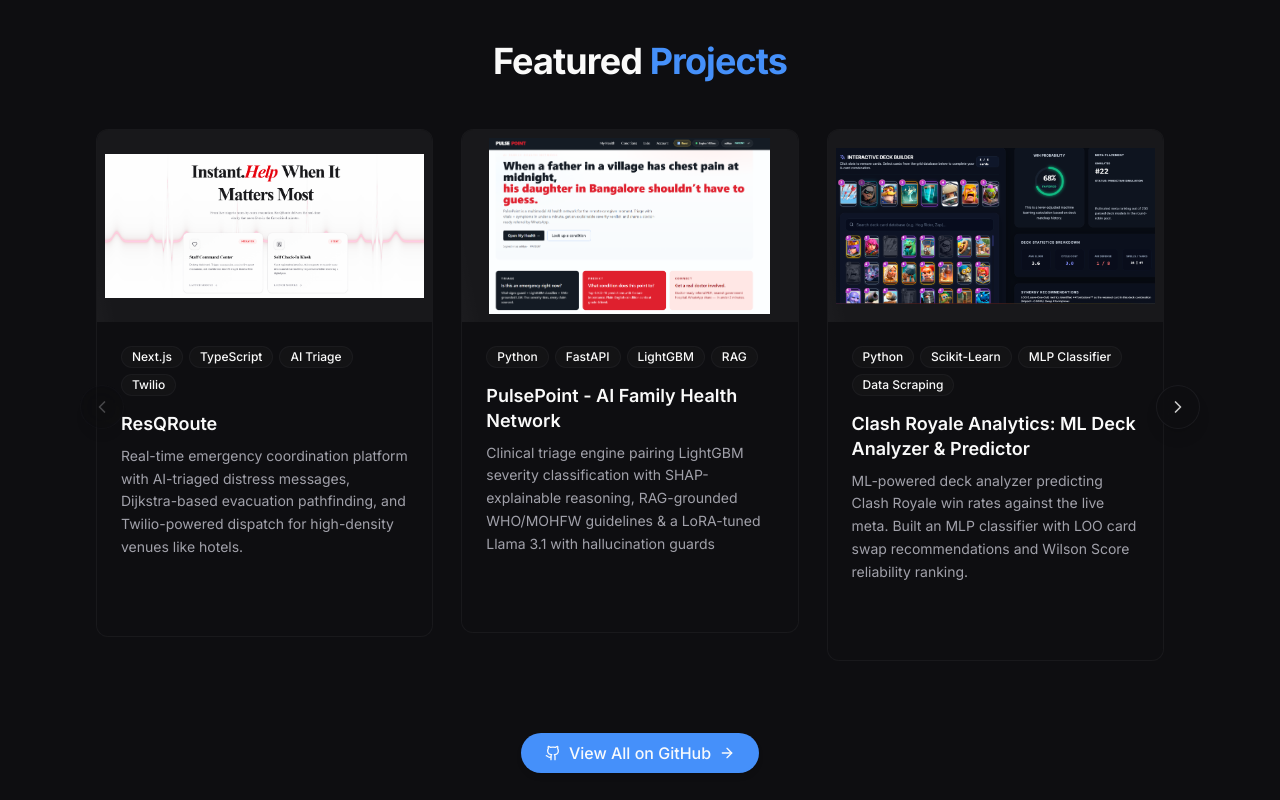
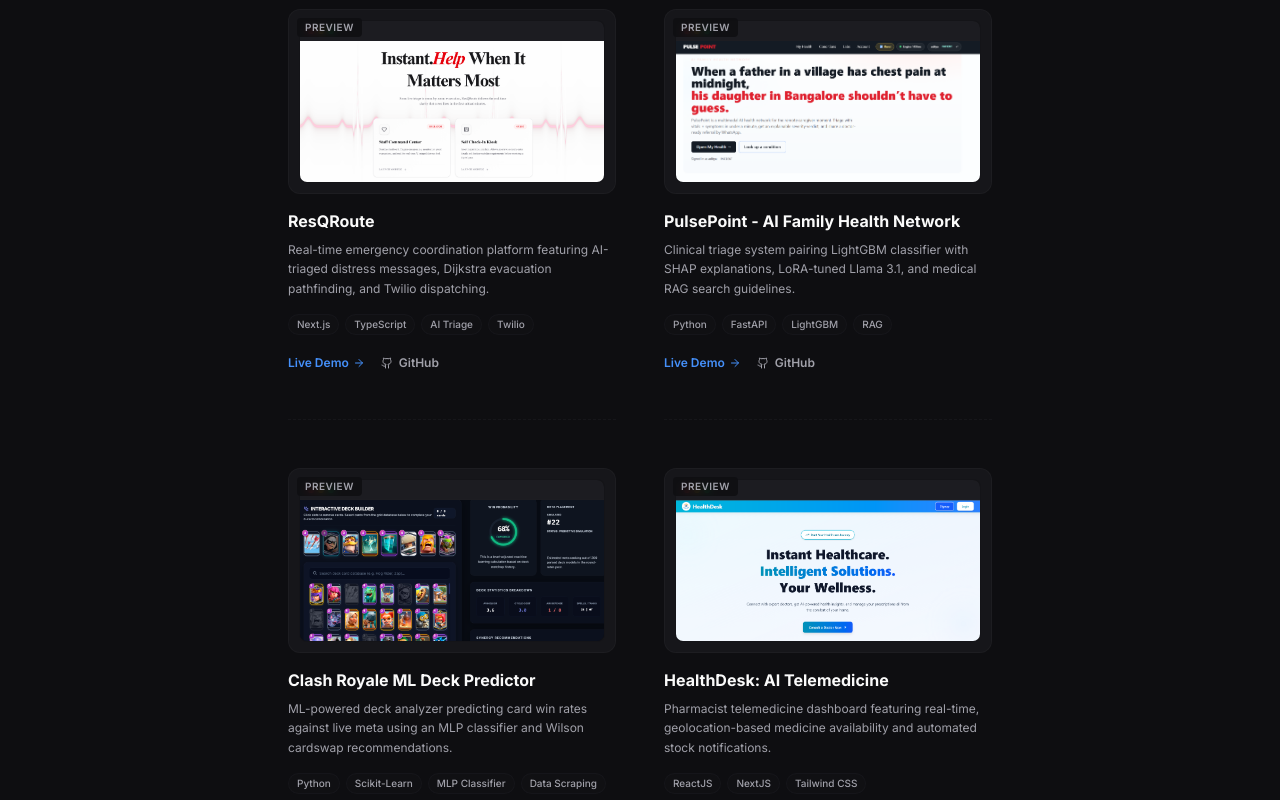
Before and after one commit to aviraltrip/portfolio, a React (Vite) app: page / in a window 1280 px wide. Shown: the part 840-1640 px from the top of the page. Built offline with nearby package versions, Linux system fonts and the light colour scheme; the HTML template or start-up script is replaced by a standard one.

Commit message:
feat: add portfolio components including Projects, Skills, Contact, Hero, Navbar, and OpenSource sections

```diff
--- a/src/components/Navbar.jsx
+++ b/src/components/Navbar.jsx
@@ -96,10 +96,6 @@
               )}
             >
               {item.name}
-              <span className={cn(
-                "absolute bottom-0 left-0 h-0.5 bg-primary rounded-full transition-all duration-300",
-                activeSection === item.id ? "w-full" : "w-0 group-hover/nav:w-full"
-              )} />
             </a>
           ))}
           <div className="ml-3 flex items-center gap-3 h-full">
--- a/src/components/OpenSourceSection.jsx
+++ b/src/components/OpenSourceSection.jsx
@@ -49,8 +49,8 @@
 
 export const OpenSourceSection = () => {
   return (
-    <section id="opensource" className="py-24 px-4 relative overflow-hidden">
-      <div className="container mx-auto max-w-4xl relative z-10">
+    <section id="opensource" className="pt-12 pb-12 px-4 relative overflow-hidden">
+      <div className="container mx-auto max-w-3xl relative z-10">
         <h2 className="section-heading">
           Open <span className="text-gradient">Source</span>
         </h2>
--- a/src/components/ProjectsSection.jsx
+++ b/src/components/ProjectsSection.jsx
@@ -1,12 +1,13 @@
-import { ArrowRight, ChevronLeft, ChevronRight, ExternalLink, Github, Sparkles, Star } from "lucide-react";
-import { useCallback, useEffect, useRef, useState } from "react";
+import { ArrowRight, Github } from "lucide-react";
+import { cn } from "@/lib/utils";
 
+// Featured projects list - formatted as a clean 2x2 grid column layout
 const projects = [
   {
     id: 1,
     title: "ResQRoute",
     description:
-      "Real-time emergency coordination platform with AI-triaged distress messages, Dijkstra-based evacuation pathfinding, and Twilio-powered dispatch for high-density venues like hotels.",
+      "Real-time emergency coordination platform featuring AI-triaged distress messages, Dijkstra evacuation pathfinding, and Twilio dispatching.",
     image: "/projects/resqroute.png",
     tags: ["Next.js", "TypeScript", "AI Triage", "Twilio"],
     demoUrl: "https://res-q-route-psi.vercel.app/",
@@ -17,7 +18,7 @@
     id: 2,
     title: "PulsePoint - AI Family Health Network",
     description:
-      "Clinical triage engine pairing LightGBM severity classification with SHAP-explainable reasoning, RAG-grounded WHO/MOHFW guidelines & a LoRA-tuned Llama 3.1 with hallucination guards",
+      "Clinical triage system pairing LightGBM classifier with SHAP explanations, LoRA-tuned Llama 3.1, and medical RAG search guidelines.",
     image: "/projects/pulsepoint.png",
     tags: ["Python", "FastAPI", "LightGBM", "RAG"],
     demoUrl: "https://pulsepoint-zeta.vercel.app/",
@@ -26,9 +27,9 @@
   },
   {
     id: 3,
-    title: "Clash Royale Analytics: ML Deck Analyzer & Predictor",
+    title: "Clash Royale ML Deck Predictor",
     description:
-      "ML-powered deck analyzer predicting Clash Royale win rates against the live meta. Built an MLP classifier with LOO card swap recommendations and Wilson Score reliability ranking.",
+      "ML-powered deck analyzer predicting card win rates against live meta using an MLP classifier and Wilson cardswap recommendations.",
     image: "/projects/clashroyale.png",
     tags: ["Python", "Scikit-Learn", "MLP Classifier", "Data Scraping"],
     demoUrl: "https://cr-analytics-five.vercel.app/",
@@ -37,95 +38,83 @@
   },
   {
     id: 4,
-    title: "OnlyTechs: Leaderboard Platform",
+    title: "HealthDesk: AI Telemedicine",
     description:
-      "Skill-based rankings dashboard with backend API integration and efficient pagination. Performance-focused interface using Next.js.",
-    image: "/projects/onlytechs.png",
-    tags: ["ReactJS", "NextJS", "Tailwind CSS"],
-    demoUrl: "https://onlytechs.vercel.app/",
-    githubUrl: "#",
-    featured: false,
-  },
-  {
-    id: 5,
-    title: "HealthDesk: AI-Powered Telemedicine",
-    description:
-      "Built a Pharmacist Control Panel with real-time, geolocation-based medicine availability and automated stock notifications. Dynamic routing via Next.js.",
+      "Pharmacist telemedicine dashboard featuring real-time, geolocation-based medicine availability and automated stock notifications.",
     image: "/projects/healthdesk.png",
     tags: ["ReactJS", "NextJS", "Tailwind CSS"],
     demoUrl: "https://axios-tawny-tau.vercel.app/",
     githubUrl: "https://github.com/Hellf0rg0d/healthdesk",
     featured: true,
   },
-  {
-    id: 6,
-    title: "Coming Soon",
-    description: "Something new is in the works. Stay tuned!",
-    image: null,
-    tags: [],
-    demoUrl: null,
-    githubUrl: null,
-    featured: false,
-    comingSoon: true,
-  },
 ];
 
 const ProjectCard = ({ project, index }) => {
-  const [isHovered, setIsHovered] = useState(false);
-
-  if (project.comingSoon) {
   return (
     <div
-        className="group relative animate-in fade-in slide-in-from-bottom-8 duration-700 h-full"
-        style={{ animationDelay: `${index * 120}ms` }}
+      className="group relative flex flex-col h-full animate-in fade-in slide-in-from-bottom-8 duration-700"
+      style={{ animationDelay: `${index * 100}ms` }}
     >
-        <div className="relative h-full min-h-[420px] rounded-xl border border-dashed border-border/60 bg-card/40 backdrop-blur-sm flex flex-col items-center justify-center text-center p-8 overflow-hidden hover:border-primary/40 transition-all duration-500">
-          <div className="relative mb-5">
-            <div className="relative w-16 h-16 rounded-full bg-primary/10 border border-primary/20 flex items-center justify-center">
-              <Sparkles className="text-primary animate-pulse" size={28} />
+      {/* Preview Frame */}
+      <div className="relative aspect-video w-full rounded-xl border border-border/50 bg-[#16161a] p-2.5 overflow-hidden mb-4 group-hover:border-primary/30 transition-all duration-300">
+        <div className="absolute top-2 left-2 text-[10px] text-muted-foreground uppercase tracking-wider font-semibold z-10 bg-background/80 px-2 py-0.5 rounded backdrop-blur-xs">
+          Preview
         </div>
+        <div className="w-full h-full rounded-lg border border-border/30 bg-[#0e0e11] overflow-hidden relative group-hover:shadow-lg transition-all duration-300">
+          {/* Browser window header frame mock */}
+          <div className="h-5 w-full bg-[#1c1c21] border-b border-border/20 flex items-center px-2 gap-1 shrink-0">
+            <span className="w-1.5 h-1.5 rounded-full bg-red-500/80" />
+            <span className="w-1.5 h-1.5 rounded-full bg-yellow-500/80" />
+            <span className="w-1.5 h-1.5 rounded-full bg-green-500/80" />
           </div>
-          <h3 className="text-xl font-semibold mb-2 text-gradient">
-            {project.title}
-          </h3>
-          <p className="text-muted-foreground text-sm max-w-[220px] leading-relaxed">
-            {project.description}
-          </p>
-        </div>
-      </div>
-    );
-  }
-
-  return (
-    <div
-      className="group relative animate-in fade-in slide-in-from-bottom-8 duration-700"
-      style={{ animationDelay: `${index * 120}ms` }}
-      onMouseEnter={() => setIsHovered(true)}
-      onMouseLeave={() => setIsHovered(false)}
-    >
-
-      <div className="relative bg-card rounded-xl overflow-hidden border border-border/50 hover:border-primary/40 transition-all duration-500 h-full flex flex-col hover:shadow-md">
-
-        <div className="relative h-48 overflow-hidden bg-muted">
+          {project.image ? (
             <img
               src={project.image}
               alt={project.title}
-            className="w-full h-full object-contain object-center p-2 transition-all duration-700 group-hover:scale-105 group-hover:brightness-90"
+              className="w-full h-[calc(100%-20px)] object-cover object-top transition-transform duration-700 group-hover:scale-[1.02]"
             />
-          <div className="absolute inset-0 bg-gradient-to-t from-black/80 via-black/20 to-transparent opacity-0 group-hover:opacity-100 transition-opacity duration-500" />
+          ) : (
+            <div className="w-full h-[calc(100%-20px)] bg-[#131316] flex items-center justify-center text-muted-foreground text-xs">
+              No Preview Available
+            </div>
+          )}
+        </div>
+      </div>
 
+      {/* Content */}
+      <div className="flex flex-col flex-grow text-left">
+        <div className="flex items-center justify-between mb-2">
+          <h3 className="text-base font-bold text-foreground transition-colors duration-300 group-hover:text-primary leading-snug">
+            {project.title}
+          </h3>
+        </div>
 
-          <div className="absolute bottom-0 left-0 right-0 p-4 flex gap-2 translate-y-full group-hover:translate-y-0 transition-transform duration-500">
+        <p className="text-xs text-muted-foreground leading-relaxed mb-4 flex-grow">
+          {project.description}
+        </p>
+
+        {/* Tags */}
+        <div className="flex flex-wrap gap-1.5 mb-4">
+          {project.tags.map((tag) => (
+            <span
+              key={tag}
+              className="px-2 py-0.5 text-[10px] font-medium border rounded-full bg-secondary/30 text-muted-foreground border-border/30 group-hover:border-primary/20 group-hover:text-primary transition-colors duration-300"
+            >
+              {tag}
+            </span>
+          ))}
+        </div>
+
+        {/* Action Links */}
+        <div className="flex items-center gap-4 pt-1">
           {project.demoUrl && project.demoUrl !== "#" && (
             <a
               href={project.demoUrl}
               target="_blank"
               rel="noopener noreferrer"
-                className="flex-1 bg-primary/90 hover:bg-primary text-primary-foreground py-2 px-4 rounded-lg text-sm font-medium flex items-center justify-center gap-2 transition-all duration-300 hover:scale-105"
-                onClick={(e) => e.stopPropagation()}
+              className="inline-flex items-center gap-1 text-xs font-semibold text-primary hover:text-primary/80 transition-colors"
             >
-                <ExternalLink size={15} />
-                Live Demo
+              Live Demo <ArrowRight size={12} className="group-hover:translate-x-0.5 transition-transform" />
             </a>
           )}
           {project.githubUrl && project.githubUrl !== "#" && (
@@ -133,72 +122,12 @@
               href={project.githubUrl}
               target="_blank"
               rel="noopener noreferrer"
-                className="flex-1 bg-secondary/90 hover:bg-secondary text-secondary-foreground py-2 px-4 rounded-lg text-sm font-medium flex items-center justify-center gap-2 transition-all duration-300 hover:scale-105"
-                onClick={(e) => e.stopPropagation()}
+              className="inline-flex items-center gap-1.5 text-xs font-semibold text-muted-foreground hover:text-primary transition-colors"
             >
-                <Github size={15} />
-                Code
+              <Github size={12} />
+              GitHub
             </a>
           )}
-          </div>
-
-
-          <div className="absolute inset-0 -translate-x-full group-hover:translate-x-full transition-transform duration-1000 bg-gradient-to-r from-transparent via-white/15 to-transparent skew-x-12 pointer-events-none" />
-        </div>
-
-
-        <div className="p-6 flex flex-col flex-grow">
-
-          <div className="flex flex-wrap gap-1.5 mb-4">
-            {project.tags.map((tag, i) => (
-              <span
-                key={tag}
-                className="px-2.5 py-0.5 text-xs font-medium border rounded-full bg-secondary/50 text-secondary-foreground border-border/50 group-hover:bg-primary/10 group-hover:border-primary/30 group-hover:text-primary transition-all duration-300"
-                style={{ transitionDelay: isHovered ? `${i * 50}ms` : "0ms" }}
-              >
-                {tag}
-              </span>
-            ))}
-          </div>
-
-          <h3 className="text-lg font-semibold mb-2 transition-colors duration-300 group-hover:text-primary leading-snug">
-            {project.title}
-          </h3>
-          <p className="text-muted-foreground text-sm mb-4 flex-grow leading-relaxed group-hover:text-foreground/80 transition-colors duration-300">
-            {project.description}
-          </p>
-
-
-          <div className="flex justify-between items-center pt-4 border-t border-border/40 opacity-100 md:opacity-0 md:group-hover:opacity-100 transition-opacity duration-300">
-            <div className="flex space-x-4">
-              {project.demoUrl && (
-                <a
-                  href={project.demoUrl}
-                  target="_blank"
-                  rel="noopener noreferrer"
-                  className="text-foreground/50 hover:text-primary transition-all duration-300 hover:scale-110 flex items-center gap-1 text-sm"
-                >
-                  <ExternalLink size={16} />
-                  <span className="hidden lg:inline">Demo</span>
-                </a>
-              )}
-              {project.githubUrl && (
-                <a
-                  href={project.githubUrl}
-                  target="_blank"
-                  rel="noopener noreferrer"
-                  className="text-foreground/50 hover:text-primary transition-all duration-300 hover:scale-110 flex items-center gap-1 text-sm"
-                >
-                  <Github size={16} />
-                  <span className="hidden lg:inline">Code</span>
-                </a>
-              )}
-            </div>
-            <ArrowRight
-              className="text-primary opacity-0 -translate-x-2 group-hover:opacity-100 group-hover:translate-x-0 transition-all duration-300"
-              size={16}
-            />
-          </div>
         </div>
       </div>
     </div>
@@ -206,99 +135,28 @@
 };
 
 export const ProjectsSection = () => {
-  const trackRef = useRef(null);
-  const [canScrollLeft, setCanScrollLeft] = useState(false);
-  const [canScrollRight, setCanScrollRight] = useState(true);
-
-  const updateScrollState = useCallback(() => {
-    const el = trackRef.current;
-    if (!el) return;
-    const { scrollLeft, scrollWidth, clientWidth } = el;
-    setCanScrollLeft(scrollLeft > 4);
-    setCanScrollRight(scrollLeft + clientWidth < scrollWidth - 4);
-  }, []);
-
-  useEffect(() => {
-    const el = trackRef.current;
-    if (!el) return;
-    updateScrollState();
-    el.addEventListener("scroll", updateScrollState, { passive: true });
-    window.addEventListener("resize", updateScrollState);
-    return () => {
-      el.removeEventListener("scroll", updateScrollState);
-      window.removeEventListener("resize", updateScrollState);
-    };
-  }, [updateScrollState]);
-
-  const scrollByCard = (dir) => {
-    const el = trackRef.current;
-    if (!el) return;
-    const card = el.querySelector("[data-project-card]");
-    const step = card ? card.offsetWidth + 28 : el.clientWidth * 0.8;
-    el.scrollBy({ left: dir * step, behavior: "smooth" });
-  };
-
   return (
-    <section id="projects" className="py-24 px-4 relative overflow-hidden">
-      <div className="container mx-auto max-w-6xl relative z-10">
+    <section id="projects" className="pt-12 pb-12 px-4 relative overflow-hidden">
+      <div className="container mx-auto max-w-3xl relative z-10">
         <h2 className="section-heading">
           Featured <span className="text-gradient">Projects</span>
         </h2>
 
-        <div className="relative mb-10">
-
-          <div
-            className={cnFade(canScrollLeft, "left")}
-            aria-hidden="true"
-          />
-          <div
-            className={cnFade(canScrollRight, "right")}
-            aria-hidden="true"
-          />
-
-
-          <button
-            type="button"
-            onClick={() => scrollByCard(-1)}
-            disabled={!canScrollLeft}
-            aria-label="Scroll projects left"
-            className="absolute left-0 sm:-left-4 top-1/2 -translate-y-1/2 z-20 hidden sm:flex items-center justify-center w-11 h-11 rounded-full bg-card/80 backdrop-blur-md border border-border/60 shadow-lg text-foreground/80 hover:text-primary hover:border-primary/50 hover:scale-110 disabled:opacity-30 disabled:cursor-not-allowed disabled:hover:scale-100 transition-all duration-300"
-          >
-            <ChevronLeft size={20} />
-          </button>
-          <button
-            type="button"
-            onClick={() => scrollByCard(1)}
-            disabled={!canScrollRight}
-            aria-label="Scroll projects right"
-            className="absolute right-0 sm:-right-4 top-1/2 -translate-y-1/2 z-20 hidden sm:flex items-center justify-center w-11 h-11 rounded-full bg-card/80 backdrop-blur-md border border-border/60 shadow-lg text-foreground/80 hover:text-primary hover:border-primary/50 hover:scale-110 disabled:opacity-30 disabled:cursor-not-allowed disabled:hover:scale-100 transition-all duration-300"
-          >
-            <ChevronRight size={20} />
-          </button>
-
-
-          <div
-            ref={trackRef}
-            className="projects-carousel flex gap-7 overflow-x-auto snap-x snap-mandatory scroll-smooth pb-6 px-1 -mx-1"
-            style={{
-              scrollbarWidth: "none",
-              msOverflowStyle: "none",
-              WebkitOverflowScrolling: "touch",
-            }}
-          >
+        <div className="grid grid-cols-1 md:grid-cols-2 gap-x-12 gap-y-12 mb-12">
           {projects.map((project, index) => (
             <div
               key={project.id}
-                data-project-card
-                className="snap-center shrink-0 w-[85%] sm:w-[60%] md:w-[46%] lg:w-[31%]"
+              className={cn(
+                "w-full flex flex-col",
+                index > 0 ? "border-t border-dashed border-border/40 pt-8" : "",
+                index === 1 ? "md:border-t-0 md:pt-0" : "",
+                index >= 2 ? "md:border-t md:border-dashed md:border-border/40 md:pt-12" : ""
+              )}
             >
               <ProjectCard project={project} index={index} />
             </div>
           ))}
         </div>
-        </div>
-
-        <div className="mb-12" />
 
         <div className="text-center">
           <a
@@ -316,8 +174,3 @@
     </section>
   );
 };
-
-const cnFade = (active, side) =>
-  `pointer-events-none absolute top-0 bottom-6 ${side === "left" ? "left-0" : "right-0"
-  } w-16 z-10 transition-opacity duration-500 ${active ? "opacity-100" : "opacity-0"
-  } bg-gradient-to-${side === "left" ? "r" : "l"} from-background to-transparent`;
--- a/src/components/SkillsSection.jsx
+++ b/src/components/SkillsSection.jsx
@@ -137,13 +137,13 @@
   }, []);
 
   return (
-    <section id="skills" className="py-16 px-4 relative overflow-hidden" ref={sectionRef}>
+    <section id="skills" className="pt-10 pb-12 px-4 relative overflow-hidden" ref={sectionRef}>
 
 
 
-      <div className="container mx-auto max-w-5xl relative z-10">
+      <div className="container mx-auto max-w-3xl relative z-10">
         <h2 className="section-heading">
-          Skills & Technologies
+          Skills & <span className="text-gradient">Technologies</span>
         </h2>
         <div className="flex flex-wrap justify-center gap-3 max-w-4xl mx-auto">
           {skills.map((skill, index) => {
--- a/src/index.css
+++ b/src/index.css
@@ -258,7 +258,7 @@
 }
 
 @utility section-heading {
-  @apply text-3xl md:text-4xl font-bold mb-12 text-center tracking-tight;
+  @apply text-2xl md:text-3xl font-bold mb-12 text-center tracking-tight;
 }
 
 
```
Also changed, not shown: src/components/ContactSection.jsx (+23 -84 lines), src/components/HeroSection.jsx (+4 -4 lines). Lines whose indentation alone changed are shown as unchanged.
